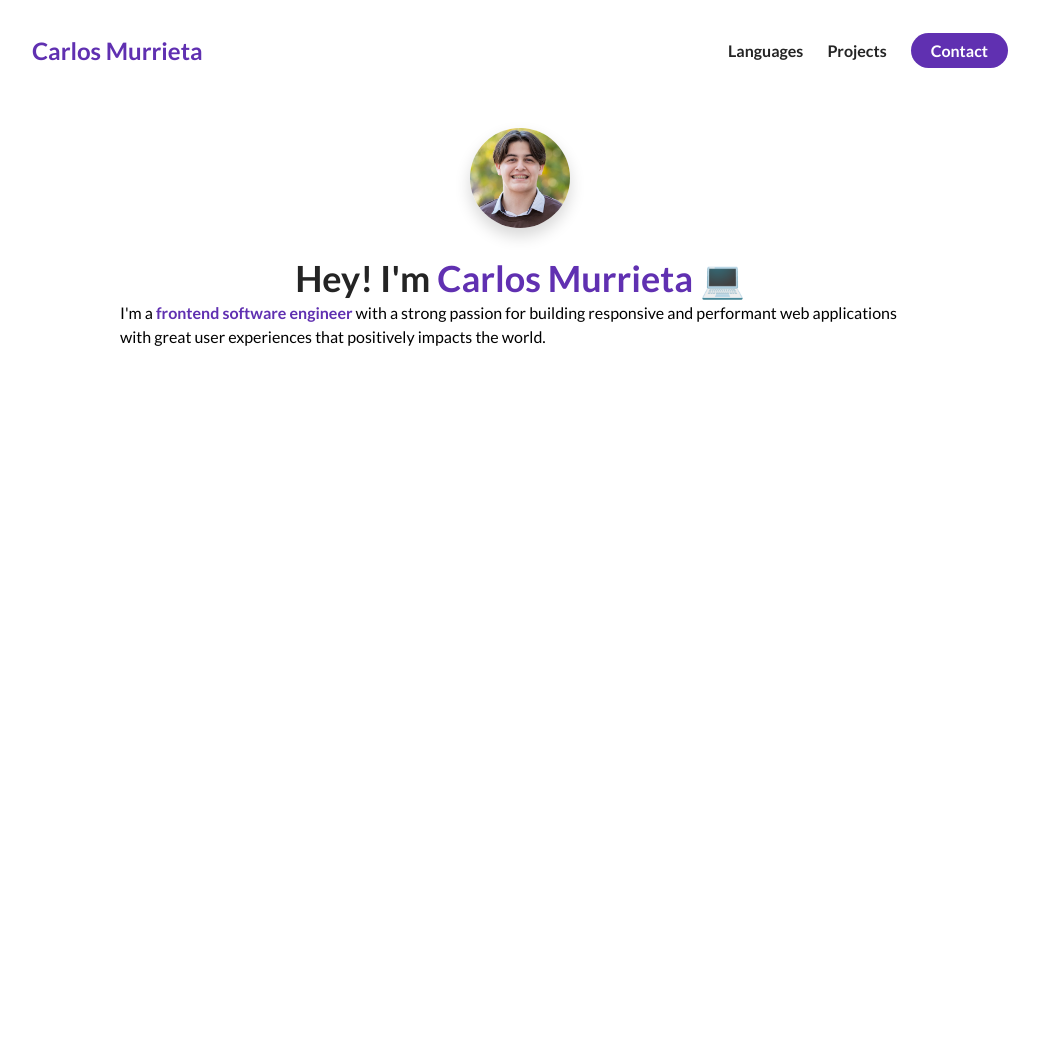
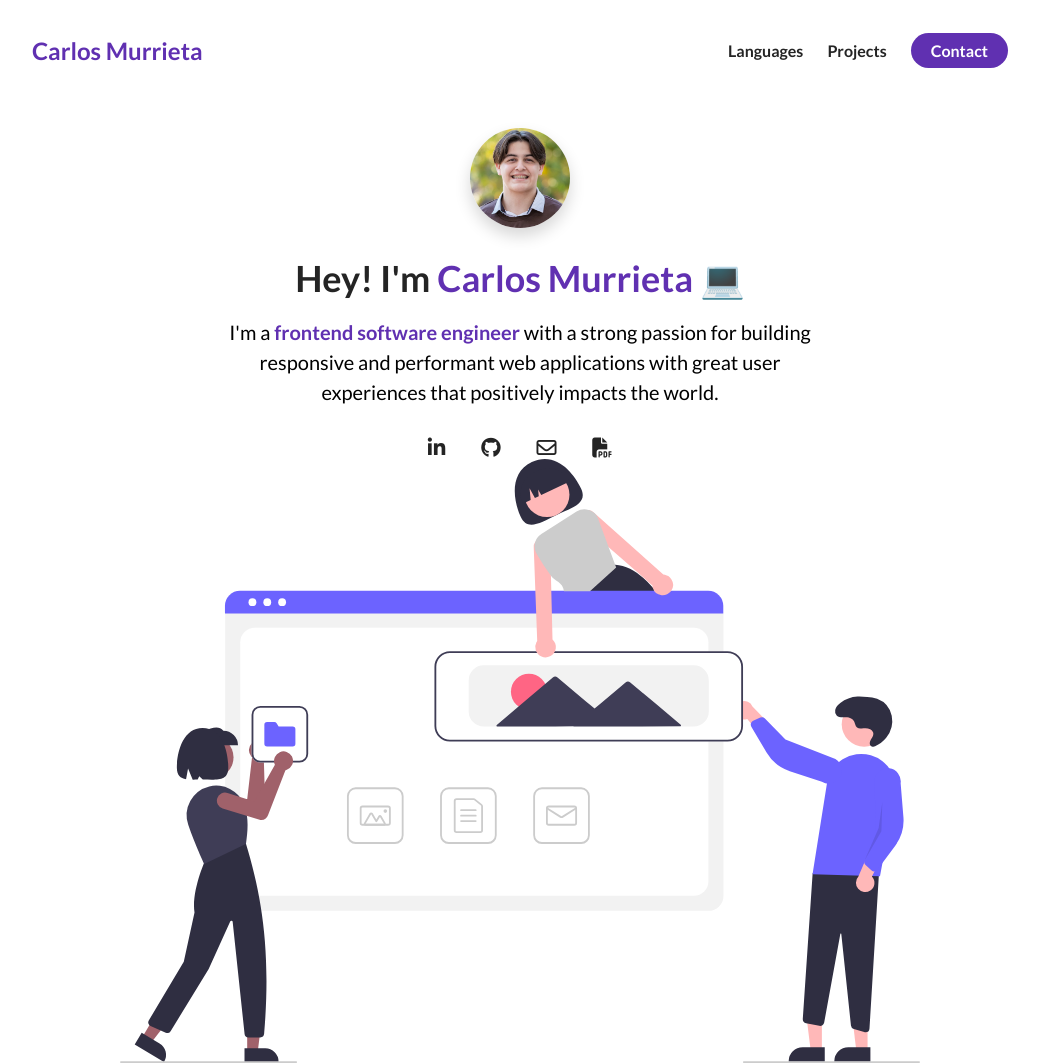
Before and after one commit to CarlosMurrieta12/E-Portfolio, a plain HTML site: page index.html in a window 1280 px wide. Shown: the whole page, without its empty margins (120-1159 px from the left). Before the commit the page ends 800 px from the top, so only its background shows below. Drawn offline with Linux system fonts and the light colour scheme.

Commit message:
About-Me Done

```diff
--- a/index.html
+++ b/index.html
@@ -6,6 +6,7 @@
     <meta name="viewport" content="width=device-width, initial-scale=1.0">
     <title>Carlos Murrieta</title>
     <link rel="stylesheet" href="./style.css">
+    <script src="https://kit.fontawesome.com/6690fc307f.js" crossorigin="anonymous"></script>
 </head>
 <body>
     <section id="about-me">
@@ -46,7 +47,24 @@
                     <p class="about-me__info--para">
                         I'm a <strong class="text--purple">frontend software engineer</strong> with a strong passion for building responsive and performant web applications with great user experiences that positively impacts the world.
                     </p>
+                    <div class="about-me__links">
+                        <a href="" class="about-me__link">
+                            <i class="fa-brands fa-linkedin-in"></i>
+                        </a>
+                        <a href="" class="about-me__link">
+                            <i class="fa-brands fa-github"></i>
+                        </a>
+                        <a href="" class="about-me__link">
+                            <i class="fa-regular fa-envelope"></i>
+                        </a>
+                        <a href="" class="about-me__link">
+                            <i class="fa-solid fa-file-pdf"></i>
+                        </a>
+                    </div>
                 </div>
+                <figure class="about-me__img--container">
+                    <img src="./assets/undraw_building_websites_i78t.svg" class="about-me__img" alt="">
+                </figure>
             </div>
         </div>
     </section>
--- a/style.css
+++ b/style.css
@@ -94,11 +94,19 @@ nav {
 
 }
 
+.about-me__info {
+    display: flex;
+    flex-direction: column;
+}
+
 .about-me__info--container {
     display: flex;
     flex-direction: column;
     justify-content: center;
     align-items: center;
+    max-width: 600px;
+    margin: 0 auto;
+    text-align: center;
 }
 
 .about-me__picture--mask {
@@ -115,3 +123,29 @@ nav {
     transform: scale(1.3);
     padding: 8px;
 }
+
+.about-me__info--title {
+    margin-bottom: 16px;
+}
+
+.about-me__info--para {
+    font-size: 20px;
+    margin-bottom: 28px;
+}
+
+.about-me__link {
+    font-size: 20px;
+    color: #242424;
+    text-decoration: none;
+    padding: 0 16px;
+}
+
+.about-me__img--container {
+    flex: 1;
+    display: flex;
+    align-items: center;
+}
+
+.about-me__img {
+    width: 100%;
+}
```
Also changed, not shown: assets/undraw_building_websites_i78t.svg (added).
